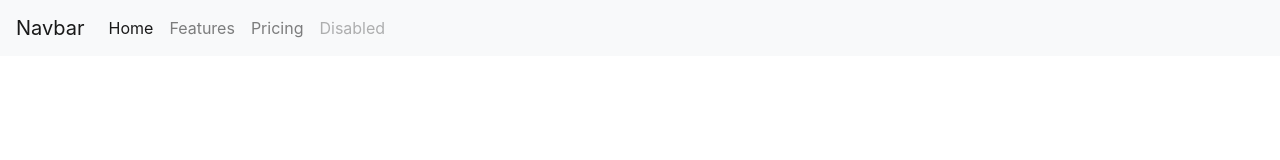
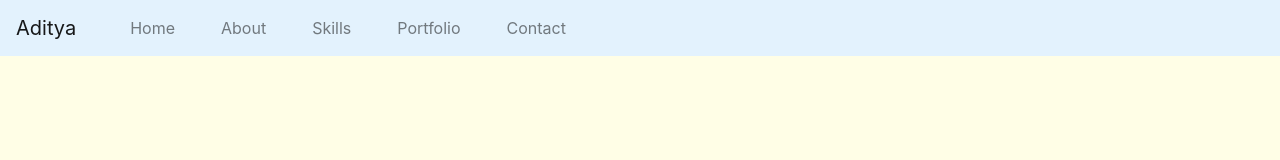
Before and after one commit to aditya138-er/Porfolio_Project, a plain HTML site: page index.html in a window 1280 px wide. Drawn offline with nearby package versions, Linux system fonts and the light colour scheme.

Commit message:
portfolio index

```diff
--- a/index.html
+++ b/index.html
@@ -4,6 +4,9 @@
 	<title>Git-Hub-Desktop</title>
 	<!-- bootstrap css stylesheet link -->
 	<link rel="stylesheet" href="https://cdn.jsdelivr.net/npm/bootstrap@4.0.0/dist/css/bootstrap.min.css" integrity="sha384-Gn5384xqQ1aoWXA+058RXPxPg6fy4IWvTNh0E263XmFcJlSAwiGgFAW/dAiS6JXm" crossorigin="anonymous">
+
+  <!-- External css -->
+  <link rel="stylesheet" type="text/css" href="portfolio.css">
 
 	<!-- js stylsheet link -->
 	<script src="https://code.jquery.com/jquery-3.2.1.slim.min.js" integrity="sha384-KJ3o2DKtIkvYIK3UENzmM7KCkRr/rE9/Qpg6aAZGJwFDMVNA/GpGFF93hXpG5KkN" crossorigin="anonymous"></script>
@@ -12,29 +15,44 @@
 
 </head>
 <body>
-
-	<nav class="navbar fixed-top navbar-expand-lg navbar-light bg-light">
-  <a class="navbar-brand" href="#">Navbar</a>
+<div>
+<!-- navigation bar start	 -->
+	<nav class="navbar navbar-expand-lg navbar-light navfix" style="background-color: #e3f2fd;">
+  <a class="navbar-brand" href="#">Aditya</a>
   <button class="navbar-toggler" type="button" data-toggle="collapse" data-target="#navbarNav" aria-controls="navbarNav" aria-expanded="false" aria-label="Toggle navigation">
     <span class="navbar-toggler-icon"></span>
   </button>
   <div class="collapse navbar-collapse" id="navbarNav">
     <ul class="navbar-nav">
-      <li class="nav-item active">
+      <li class="nav-item nav-pad">
         <a class="nav-link" href="#">Home <span class="sr-only">(current)</span></a>
       </li>
-      <li class="nav-item">
-        <a class="nav-link" href="#">Features</a>
+      <li class="nav-item nav-pad">
+        <a class="nav-link" href="#">About</a>
       </li>
-      <li class="nav-item">
-        <a class="nav-link" href="#">Pricing</a>
+      <li class="nav-item nav-pad">
+        <a class="nav-link" href="#">Skills</a>
       </li>
-      <li class="nav-item">
-        <a class="nav-link disabled" href="#">Disabled</a>
+      <li class="nav-item nav-pad">
+        <a class="nav-link " href="#">Portfolio</a>
+      </li>
+      <li class="nav-item nav-pad">
+        <a class="nav-link" href="#">Contact</a>
       </li>
     </ul>
   </div>
 </nav>
+</div>
+<!-- navigation bar end -->
+
+<div class="mdiv">
+
+
+
+
+
+</div>
+
 
 </body>
 </html>
--- /dev/null
+++ b/portfolio.css
@@ -0,0 +1,25 @@
+.navfix{
+	position: fixed;
+	width: 100%;
+}
+
+.nav-pad{
+	padding-left: 30px;
+}
+
+.mdiv{
+	height: 100vh;
+	background-color: #fffee6;
+}
+
+.img{
+	margin-top: 7%;
+	margin-left: 5%;
+	/*color: transparent;*/
+}
+
+.img:hover{
+	opacity: 0.7;
+	/*color: transparent;*/
+	transition-duration: 1s;
+}
```
Also changed, not shown: img/DSC_0501.JPG (added).
